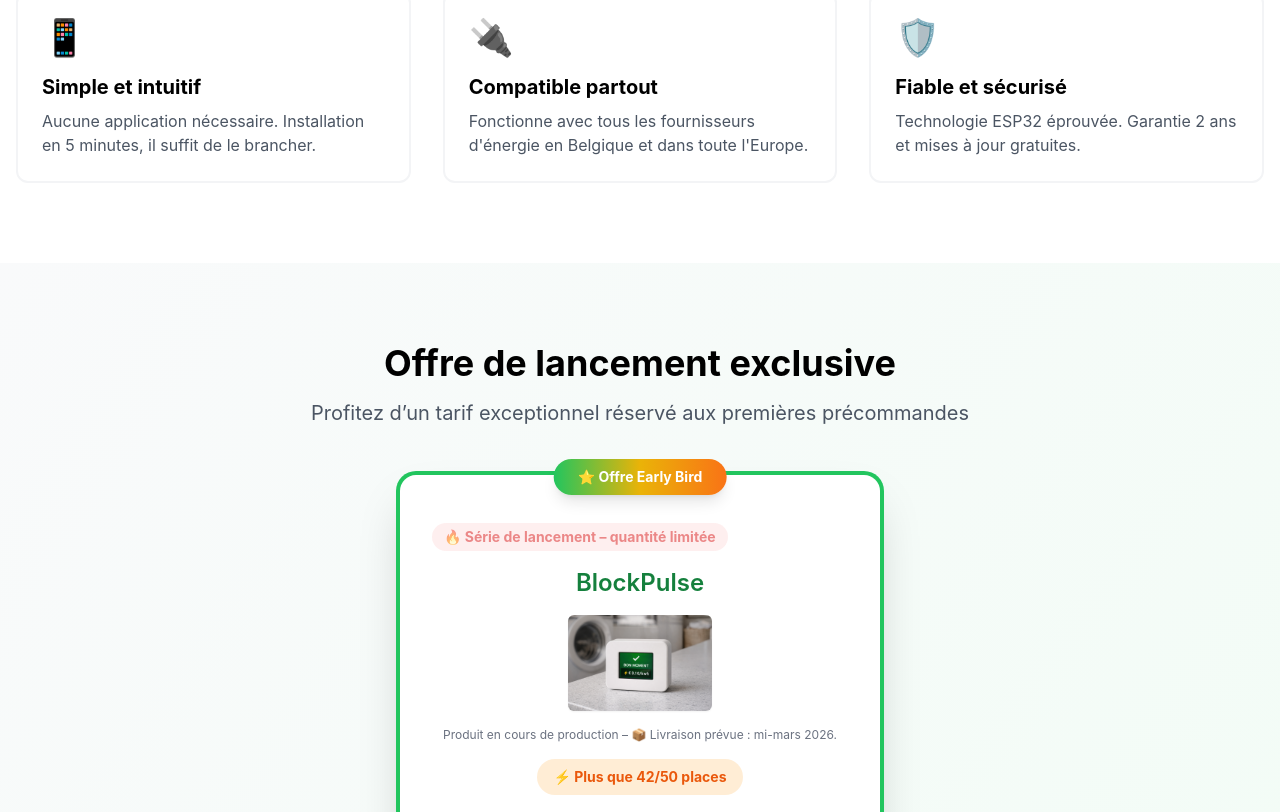
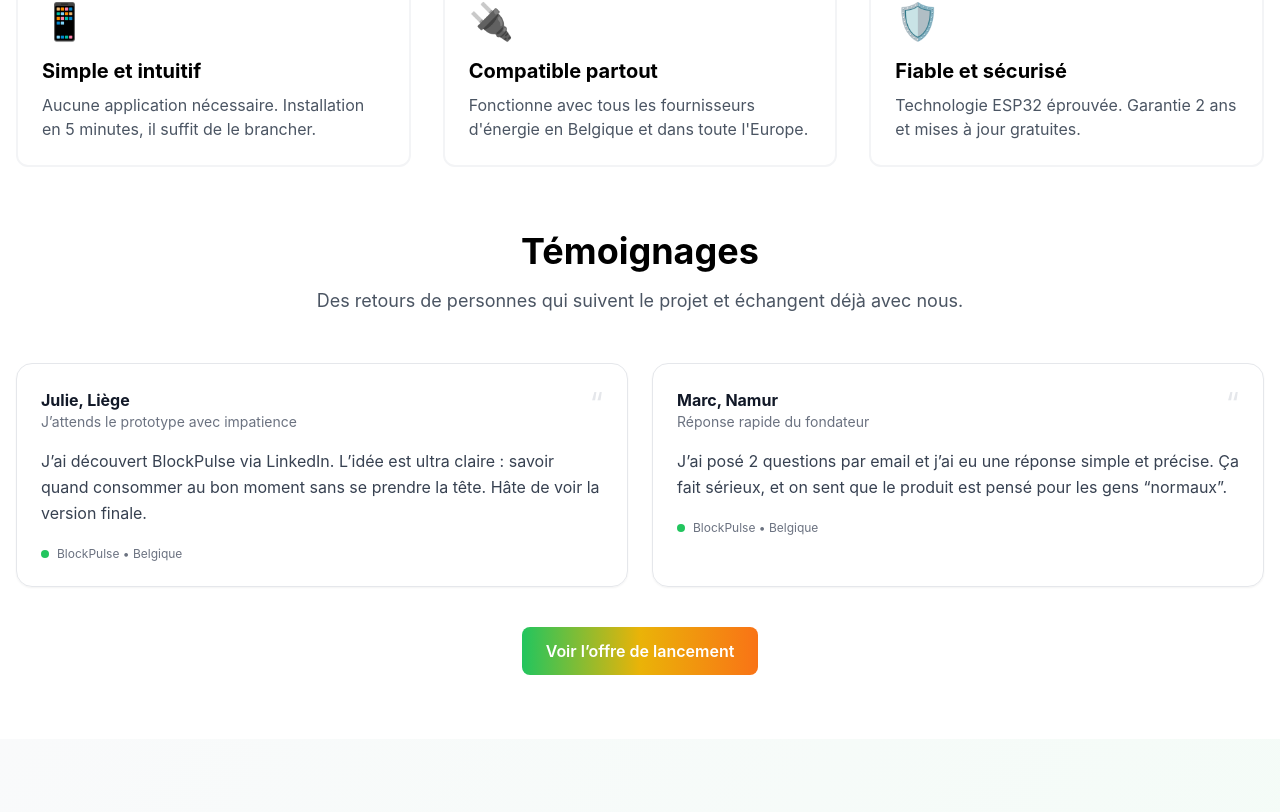
Before and after one commit to cdevl3749/blockpulse-coming-soon, a React (Vite) app: page / in a window 1280 px wide. Shown: the part 1971-2783 px from the top of the page. Built offline with nearby package versions, Linux system fonts and the light colour scheme.

Commit message:
temoignage

```diff
--- a/src/App.jsx
+++ b/src/App.jsx
@@ -164,6 +164,14 @@ const Header = () => {
           </button>
 
           <button
+            onClick={() => scrollToSection("temoignages")}
+            className="text-gray-700 hover:text-orange-600 transition-all duration-300 font-medium relative group"
+          >
+            Témoignages
+            <span className="absolute bottom-0 left-0 w-0 h-0.5 bg-gradient-to-r from-orange-500 to-red-500 group-hover:w-full transition-all duration-300"></span>
+          </button>
+
+          <button
             onClick={() => {
               trackEvent("preorder_click", { placement: "header_desktop" });
               scrollToSection('offre');
@@ -201,6 +209,13 @@ const Header = () => {
       >
         FAQ
       </button>
+      <button
+        onClick={() => scrollToSection("temoignages")}
+        className="text-left text-gray-700 hover:text-orange-600 py-2 font-medium"
+      >
+        Témoignages
+      </button>
+
     </div>
   </div>
 )}
@@ -511,7 +526,7 @@ const Features = () => {
     {
       icon: "💰",
       title: "Économies garanties",
-      description: "Jusqu'à 45% d'économies sur votre facture d'électricité en utilisant l'énergie aux heures creuses.",
+      description: "Jusqu'à 30% d'économies sur votre facture d'électricité en utilisant l'énergie aux heures creuses.",
       color: "from-yellow-400 to-yellow-600"
     },
     {
@@ -541,7 +556,7 @@ const Features = () => {
   ];
 
   return (
-    <section id="projet" className="py-12 sm:py-16 md:py-20 px-4 bg-white">
+    <section id="projet" className="pt-12 sm:pt-16 pb-2 sm:pb-6 px-4 bg-white">
       <div className="max-w-7xl mx-auto">
         <h2 className="text-3xl sm:text-4xl font-bold text-center mb-3 sm:mb-4">Comment ça fonctionne ?</h2>
         <p className="text-base sm:text-lg md:text-xl text-gray-600 text-center mb-8 sm:mb-12 max-w-3xl mx-auto px-4">
@@ -559,6 +574,74 @@ const Features = () => {
               <p className="text-sm sm:text-base text-gray-600 relative z-10">{feature.description}</p>
             </div>
           ))}
+        </div>
+      </div>
+    </section>
+  );
+};
+
+const TestimonialsSection = () => {
+  const testimonials = [
+    {
+      name: "Julie, Liège",
+      title: "J’attends le prototype avec impatience",
+      quote:
+        "J’ai découvert BlockPulse via LinkedIn. L’idée est ultra claire : savoir quand consommer au bon moment sans se prendre la tête. Hâte de voir la version finale.",
+    },
+    {
+      name: "Marc, Namur",
+      title: "Réponse rapide du fondateur",
+      quote:
+        "J’ai posé 2 questions par email et j’ai eu une réponse simple et précise. Ça fait sérieux, et on sent que le produit est pensé pour les gens “normaux”.",
+    },
+  ];
+
+  return (
+    <section
+        id="temoignages"
+        className="pt-6 sm:pt-8 md:pt-10 pb-12 sm:pb-16 px-4 bg-white"
+    >
+      <div className="max-w-7xl mx-auto">
+        <h2 className="text-3xl sm:text-4xl font-bold text-center mb-3 sm:mb-4">
+          Témoignages
+        </h2>
+        <p className="text-base sm:text-lg text-gray-600 text-center mb-8 sm:mb-12 max-w-3xl mx-auto">
+          Des retours de personnes qui suivent le projet et échangent déjà avec nous.
+        </p>
+
+        <div className="grid grid-cols-1 md:grid-cols-2 gap-6">
+          {testimonials.map((t, i) => (
+            <div
+              key={i}
+              className="rounded-2xl border border-gray-200 p-6 shadow-sm hover:shadow-md transition-shadow"
+            >
+              <div className="flex items-start justify-between gap-4">
+                <div>
+                  <p className="font-bold text-gray-900">{t.name}</p>
+                  <p className="text-sm text-gray-500">{t.title}</p>
+                </div>
+                <div className="text-3xl leading-none text-gray-200">“</div>
+              </div>
+
+              <p className="mt-4 text-gray-700 leading-relaxed">{t.quote}</p>
+
+              <div className="mt-5 flex items-center gap-2 text-xs text-gray-500">
+                <span className="inline-block h-2 w-2 rounded-full bg-green-500"></span>
+                <span>BlockPulse • Belgique</span>
+              </div>
+            </div>
+          ))}
+        </div>
+
+        <div className="mt-10 text-center">
+          <button
+            onClick={() =>
+              document.getElementById("offre")?.scrollIntoView({ behavior: "smooth" })
+            }
+            className="px-6 py-3 rounded-lg font-semibold bg-gradient-to-r from-green-500 via-yellow-500 to-orange-500 text-white hover:shadow-lg transition-all hover:scale-105"
+          >
+            Voir l’offre de lancement
+          </button>
         </div>
       </div>
     </section>
@@ -633,7 +716,7 @@ const PricingSection = () => {
   <div className="flex flex-col items-center gap-3">
     {/* Badge urgence */}
     <div className="inline-block bg-orange-100 text-orange-600 px-4 py-2 rounded-full text-sm font-bold">
-      ⚡ Plus que 42/50 places
+      ⚡ Plus que 41/50 places
     </div>
 
     {/* Prix */}
@@ -1193,6 +1276,7 @@ const handleAcceptCookies = () => {
       <HeroSection fundingData={fundingData} scrollToOffer={scrollToOffer} />
       <ProofSection />
       <Features />
+      <TestimonialsSection />
       <PricingSection />
       <FAQ />
       {/* 🔔 Newsletter – Notification de lancement */}
```
